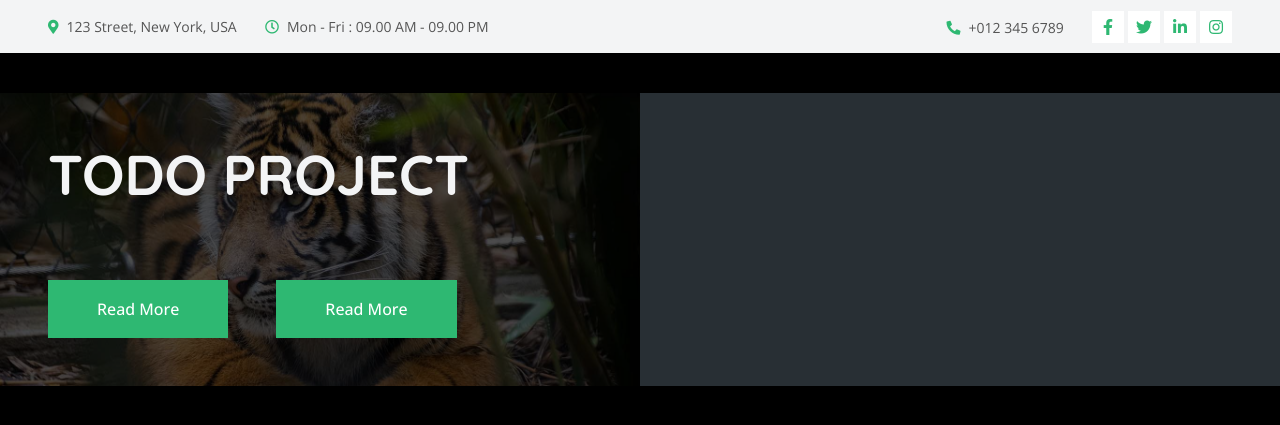
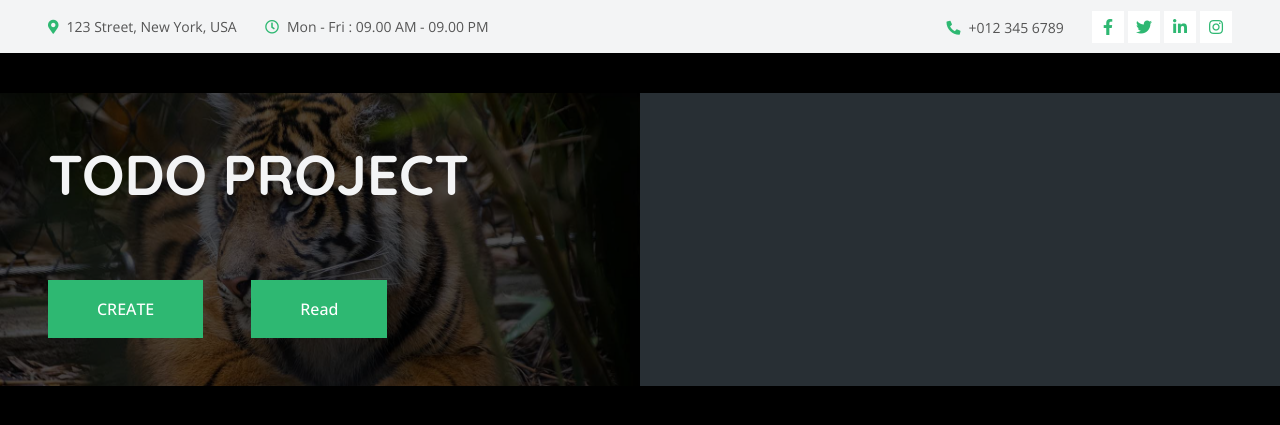
Before and after one commit to adarshrajs1999/futura_mini_project1, a Django app: page / in a window 1280 px wide. Shown: the top 425 px of the page. Run offline with Django 5.2, Linux system fonts and the light colour scheme; some libraries are stand-ins or nearby versions.

Commit message:
fourth commit

```diff
--- a/myapp/models.py
+++ b/myapp/models.py
@@ -4,5 +4,5 @@ from django.db import models
 
 class Todo(models.Model):
         subject=models.CharField(max_length=50)
-        data=models.CharField(max_length=100)
+        data=models.TextField()
         date=models.DateField()
--- a/template/todo.html
+++ b/template/todo.html
@@ -156,11 +156,11 @@
               TODO PROJECT
             </h1>
             <div class="d-flex align-items-center pt-4 animated slideInDown">
-              <a href=" {% static '' %} " class="btn btn-primary py-sm-3 px-3 px-sm-5 me-5"
-                >Read More</a
+              <a href=" {% url 'form' %} " class="btn btn-primary py-sm-3 px-3 px-sm-5 me-5"
+                >CREATE</a
               >
-               <a href=" {% static '' %} " class="btn btn-primary py-sm-3 px-3 px-sm-5 me-5"
-                >Read More</a
+               <a href=" {% url 'data' %} " class="btn btn-primary py-sm-3 px-3 px-sm-5 me-5"
+                >Read</a
               >
 <!--              <button-->
 <!--                type="button"-->
```
Also changed, not shown: db.sqlite3, myapp/migrations/0002_alter_todo_subject.py (added), myapp/migrations/0003_alter_todo_data_alter_todo_date.py (added), myapp/migrations/0004_alter_todo_data_alter_todo_subject.py (added), myapp/migrations/0005_alter_todo_date.py (added).
